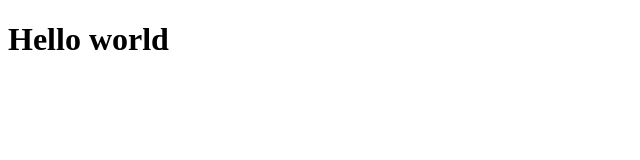
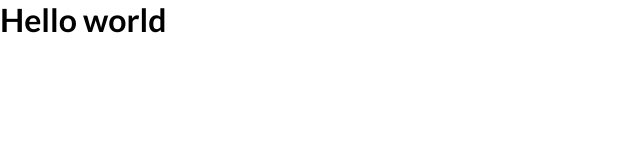
Before and after one commit to Orhan92/orhan-albayati-web-project, a website with bundled scripts: page static/index.html in a window 1280 px wide. Shown: the whole page, without its empty margins (0-640 px from the left). Built offline with nearby package versions, Linux system fonts and the light colour scheme.

Commit message:
Imported font family 'Lato'

```diff
--- a/static/index.html
+++ b/static/index.html
@@ -4,8 +4,13 @@
     <meta charset="UTF-8" />
     <meta http-equiv="X-UA-Compatible" content="IE=edge" />
     <meta name="viewport" content="width=device-width, initial-scale=1.0" />
-    <title>Project!</title>
+    <title>End Project!</title>
     <link rel="stylesheet" type="text/css" href="styles.css" />
+    <link rel="preconnect" href="https://fonts.gstatic.com" />
+    <link
+      href="https://fonts.googleapis.com/css2?family=Lato:wght@100;300;400;700&display=swap"
+      rel="stylesheet"
+    />
   </head>
 
   <body>
--- a/static/styles.css
+++ b/static/styles.css
@@ -0,0 +1,5 @@
+* {
+  padding: 0;
+  margin: 0;
+  font-family: "Lato", sans-serif;
+}
```
